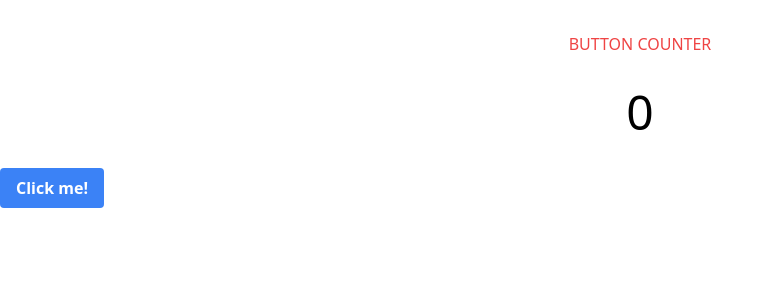
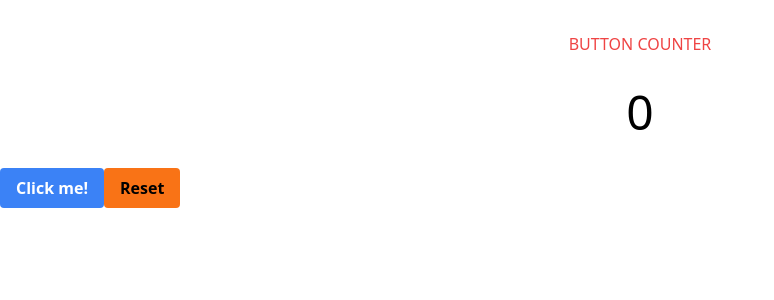
Before and after one commit to maceyjshort/react-button-click, a React (Create React App) app: page / in a window 1280 px wide. Shown: the top 300 px of the page, without its empty margins (0-774 px from the left). Built offline with nearby package versions, Linux system fonts and the light colour scheme.

Commit message:
Add reset functionality

```diff
--- a/src/App.jsx
+++ b/src/App.jsx
@@ -2,7 +2,7 @@
 import useCount from "./hooks/useCount";
 
 function App() {
-  const [count, increment] = useCount();
+  const [count, increment, reset] = useCount();
 
   return (
     <>
@@ -17,6 +17,13 @@
       >
         Click me!
       </button>
+      <button
+        className="rounded bg-orange-500 py-2 px-4 font-bold  hover:bg-orange-700"
+        type="button"
+        onClick={reset}
+      >
+        Reset
+      </button>
     </>
   );
 }
--- a/src/hooks/useCount.js
+++ b/src/hooks/useCount.js
@@ -7,7 +7,11 @@
     setCount((prev) => prev + 1);
   };
 
-  return [count, increment];
+  const reset = () => {
+    setCount(initialCount);
+  };
+
+  return [count, increment, reset];
 }
 
 export default useCount;
```
